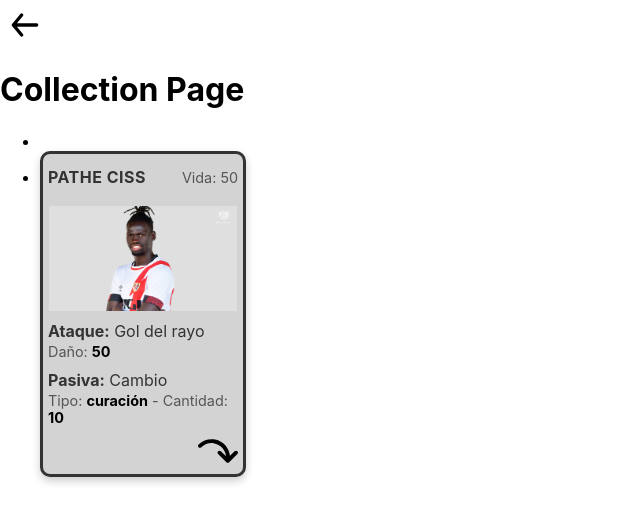
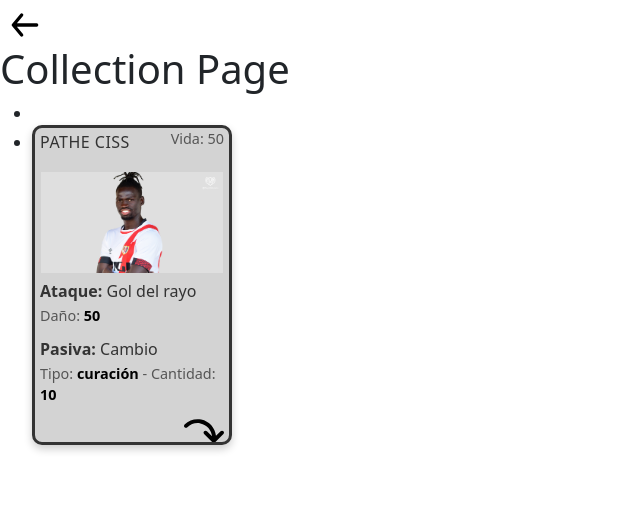
Before and after one commit to jacegar/InterfacesUsuarioGrupoE, a React (Create React App) app in the folder umadeck/: page /collection in a window 1280 px wide. Shown: the top 522 px of the page, without its empty margins (0-640 px from the left). Built offline with nearby package versions, Linux system fonts and the light colour scheme.

Commit message:
bootstrap metido

```diff
--- a/umadeck/package.json
+++ b/umadeck/package.json
@@ -7,6 +7,7 @@
     "@testing-library/jest-dom": "^6.6.3",
     "@testing-library/react": "^16.2.0",
     "@testing-library/user-event": "^13.5.0",
+    "bootstrap": "^5.3.5",
     "react": "^19.1.0",
     "react-dom": "^19.1.0",
     "react-router": "^7.5.0",
--- a/umadeck/src/components/common/Card.js
+++ b/umadeck/src/components/common/Card.js
@@ -4,15 +4,15 @@ function Card(props) {
     const { cardModel, isSelected, onCardClick } = props;
 
     return (
-        <div className={"card" + (isSelected ? " selected" : "")} onClick ={onCardClick}>
-            <div className="card-header">
-                <h2 className="card-name">{cardModel.getName()}</h2>
-                <p className="card-health">Vida: {cardModel.getHealth()}</p>
+        <div className={"custom-card" + (isSelected ? " selected" : "")} onClick={onCardClick}>
+            <div className="custom-card-header">
+                <h2 className="custom-card-name">{cardModel.getName()}</h2>
+                <p className="custom-card-health">Vida: {cardModel.getHealth()}</p>
             </div>
-            <div className="card-image">
+            <div className="custom-card-image">
                 <img src={cardModel.getImageUrl()} alt={`Imagen de ${cardModel.getName()}`} />
             </div>
-            <div className="card-body">
+            <div className="custom-card-body">
                 <div className="attack">
                     <p className="attack-name"><strong>Ataque:</strong> {cardModel.getAttackName()}</p>
                     <p className="attack-details">Daño: <strong>{cardModel.getAttackDamage()}</strong></p>
@@ -24,8 +24,8 @@ function Card(props) {
                     </p>
                 </div>
             </div>
-            <div className="card-footer">
-                <img src="/assets/images/curved-arrow.svg" alt="Da la vuelta a la carta"/>
+            <div className="custom-card-footer">
+                <img src="/assets/images/curved-arrow.svg" alt="Da la vuelta a la carta" />
             </div>
         </div>
     );
--- a/umadeck/src/components/game/PlayerSide.js
+++ b/umadeck/src/components/game/PlayerSide.js
@@ -2,7 +2,6 @@ import CardMini from "../common/CardMini";
 import Card from "../common/Card";
 import "../styles/PlayerSide.css";
 import PointsDisplay from "./PointsDisplay";
-import ProfileDisplay from "./ProfileDisplay";
 
 function PlayerSide(props){
     const { cards, points } = props;
@@ -14,8 +13,7 @@ function PlayerSide(props){
                 <Card cardModel={cards[0]} onCardClick={() => {}}/>
                 <CardMini cardModel={cards[2]} onCardClick={() => {}}/>
             </div>
-            <PointsDisplay classname="points-container"points={points} side={0}/>
-            <ProfileDisplay side={0}/>
+            <PointsDisplay classname="points-container"points={points}/>
         </div>
     );
 }
--- a/umadeck/src/components/styles/Card.css
+++ b/umadeck/src/components/styles/Card.css
@@ -1,4 +1,4 @@
-.card {
+.custom-card {
     background-color: #d3d3d3;
     width: 200px;
     height: 320px;
@@ -9,7 +9,7 @@
     transition: border-color 0.3s ease; /* Smooth transition for border color */
 }
 
-.card.selected {
+.custom-card.selected {
     border-color: gold; /* Change border to gold */
     animation: border-glow 0.5s linear; /* Trigger the animation */
 }
@@ -26,21 +26,20 @@
     }
 }
 
-.card-header {
+.custom-card-header {
     display: flex;
     justify-content: space-between;
     align-items: center;
 }
 
-.card-health {
+.custom-card-health {
     font-size: 0.9rem;
     color: #555;
     margin-left: 5px;
     margin-right: 5px;
-
 }
 
-.card-name {
+.custom-card-name {
     font-size: 1rem;
     color: #333;
     text-transform: uppercase;
@@ -48,7 +47,7 @@
     margin-left: 5px;
 }
 
-.card-body {
+.custom-card-body {
     margin-left: 5px;
 }
 
@@ -78,24 +77,24 @@
     color: #000;
 }
 
-.card-footer {
+.custom-card-footer {
     position: relative;
     height: 40px;
 }
 
-.card-footer img {
+.custom-card-footer img {
     position: absolute;
     bottom: 0;
     right: 0;
     margin: 5px;
 }
 
-.card-image {
+.custom-card-image {
     padding: 3px;
     margin: 3px;
 }
 
-.card-image img {
+.custom-card-image img {
     width: 100%;
     height: auto;
     margin: 0;
--- a/umadeck/src/index.js
+++ b/umadeck/src/index.js
@@ -4,6 +4,8 @@ import './index.css';
 import reportWebVitals from './reportWebVitals';
 import StartPage from './components/mainmenu/StartPage';
 import App from './App';
+import "bootstrap/dist/css/bootstrap.min.css";
+import "bootstrap/dist/js/bootstrap.bundle.min";
 
 const root = ReactDOM.createRoot(document.getElementById('root'));
 root.render(
```
Also changed, not shown: 1 other file (tests, documents, lock files or other folders).
